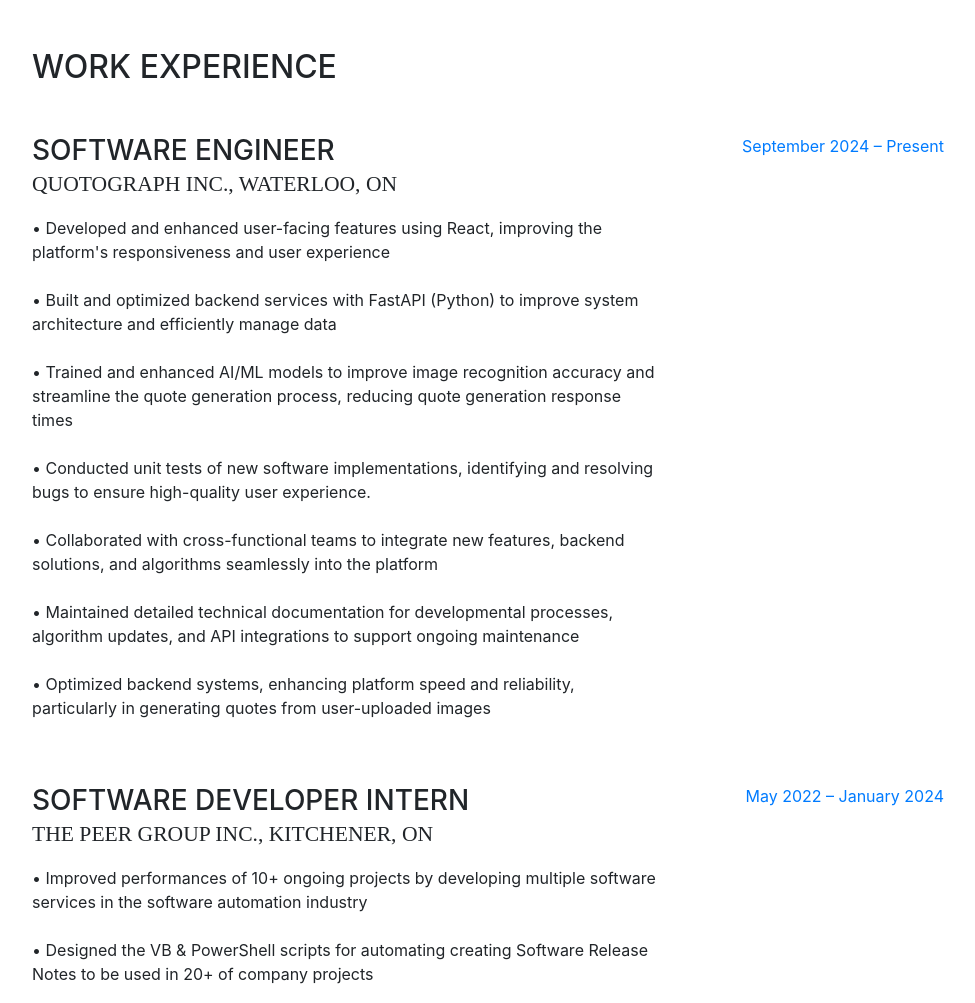
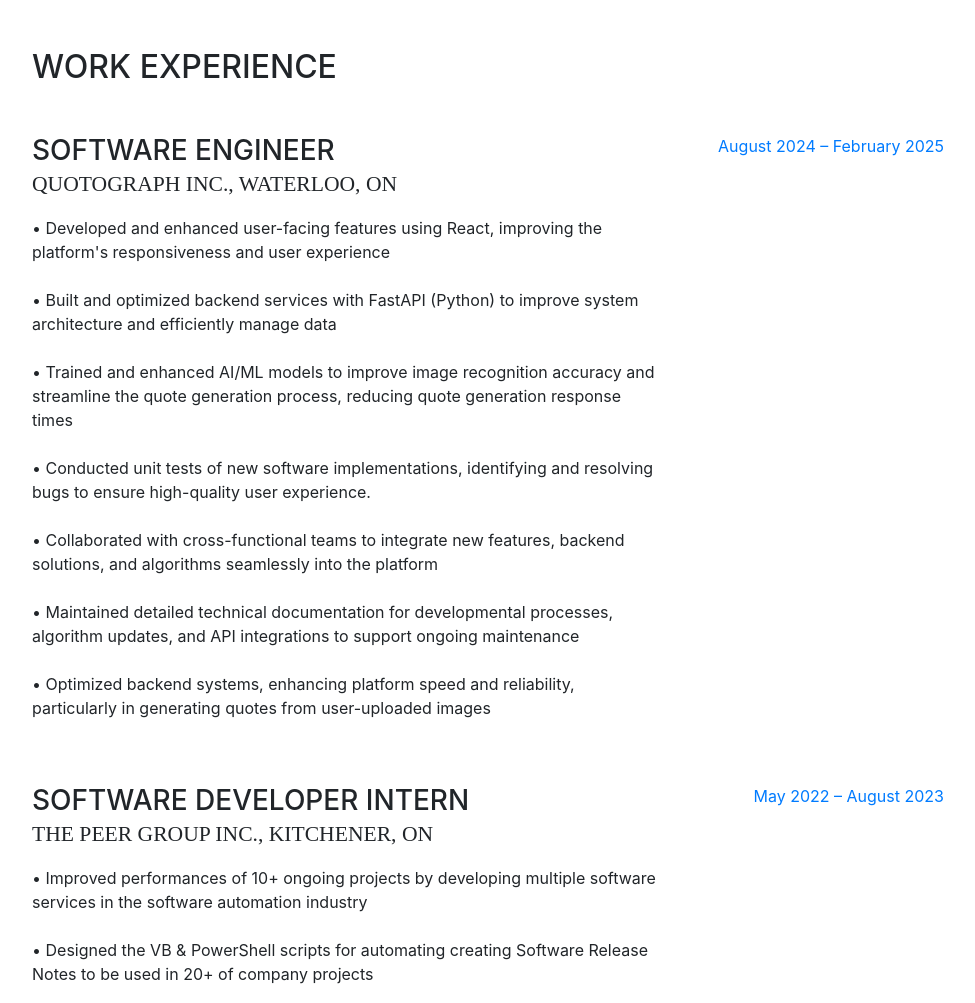
Before and after one commit to jchan6532/justinchan.github.io, a website with bundled scripts: page index.html in a window 1280 px wide. Shown: the part 800-1803 px from the top of the page, without its empty margins (288-1263 px from the left). Built offline with nearby package versions, Linux system fonts and the light colour scheme; a web font is replaced by a local one.

Commit message:
Update index.html

```diff
--- a/index.html
+++ b/index.html
@@ -170,7 +170,7 @@
               </p>
             </div>
             <div class="resume-date text-md-right">
-              <span class="text-primary">September 2024 – Present</span>
+              <span class="text-primary">August 2024 – February 2025</span>
             </div>
           </div>
 
@@ -210,7 +210,7 @@
               </p>
             </div>
             <div class="resume-date text-md-right">
-              <span class="text-primary">May 2022 – January 2024</span>
+              <span class="text-primary">May 2022 – August 2023</span>
             </div>
           </div>
         </div>
```
